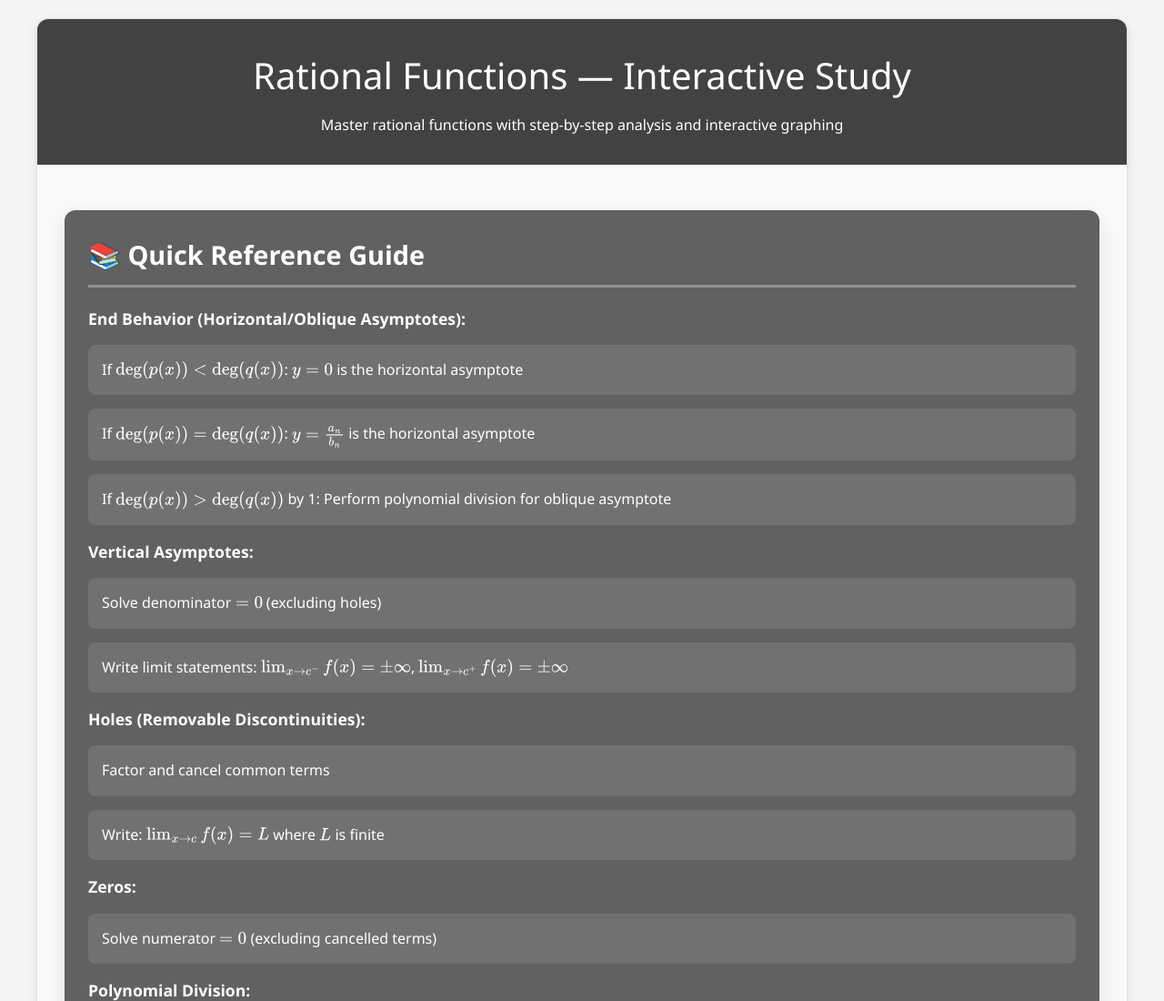
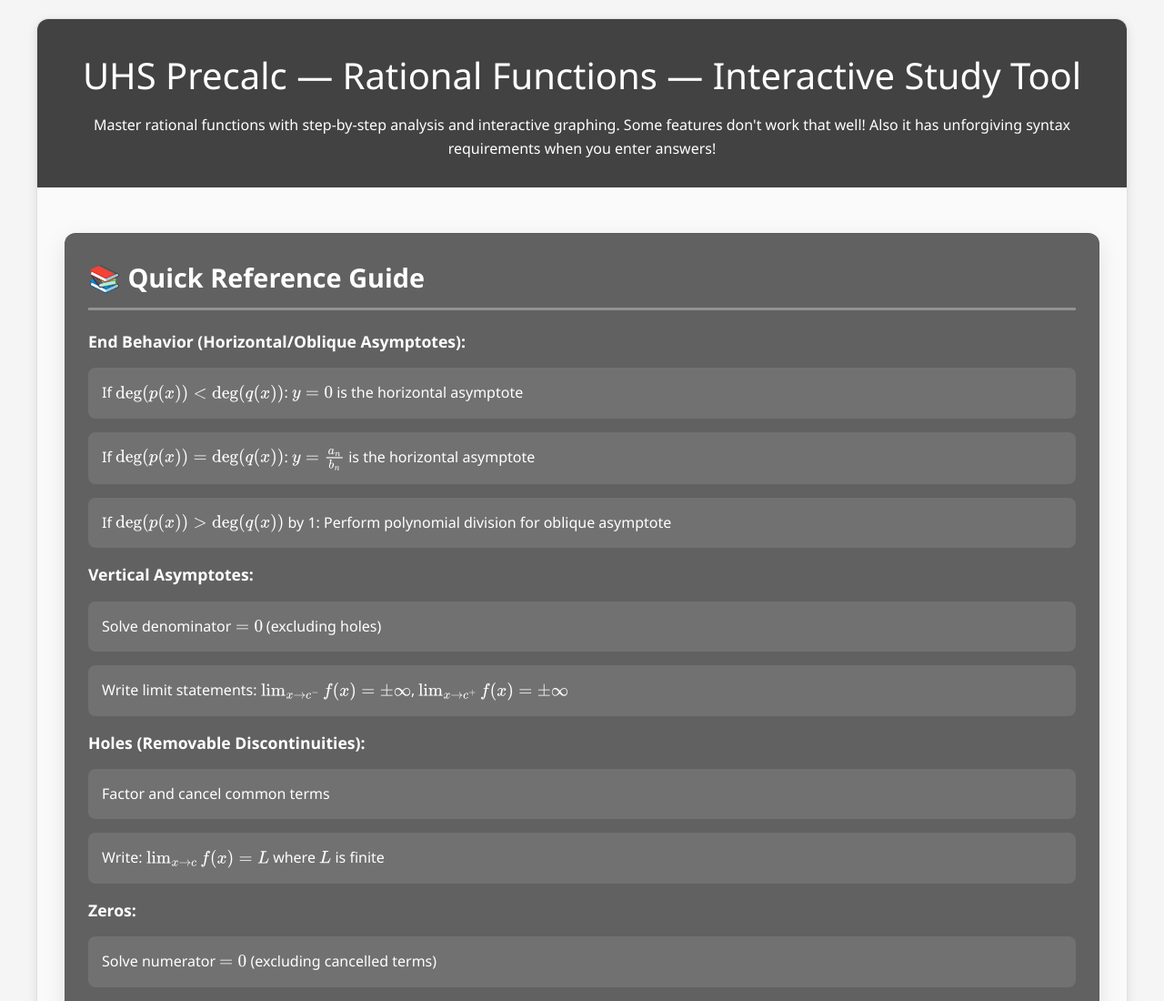
Before and after one commit to togrib/rational_functions_tool, a plain HTML site: page index.html in a window 1280 px wide. Shown: the top 1100 px of the page at 91% size. Drawn offline with nearby package versions, Linux system fonts and the light colour scheme.

Commit message:
Update index.html
just changed title and stuff

```diff
--- a/index.html
+++ b/index.html
@@ -3,7 +3,7 @@
 <head>
   <meta charset="UTF-8">
   <meta name="viewport" content="width=device-width, initial-scale=1.0">
-  <title>Interactive Rational Functions Study</title>
+  <title>UHS AP Precalculus - Interactive Rational Functions Study Tool</title>
 
   <!-- MathJax Configuration -->
   <script>
@@ -235,8 +235,8 @@
 <body>
   <div class="container">
     <div class="header">
-      <h1>Rational Functions — Interactive Study</h1>
-      <p>Master rational functions with step-by-step analysis and interactive graphing</p>
+      <h1>UHS Precalc — Rational Functions — Interactive Study Tool</h1>
+      <p>Master rational functions with step-by-step analysis and interactive graphing. Some features don't work that well! Also it has unforgiving syntax requirements when you enter answers!</p>
     </div>
 
     <div class="content">
```
